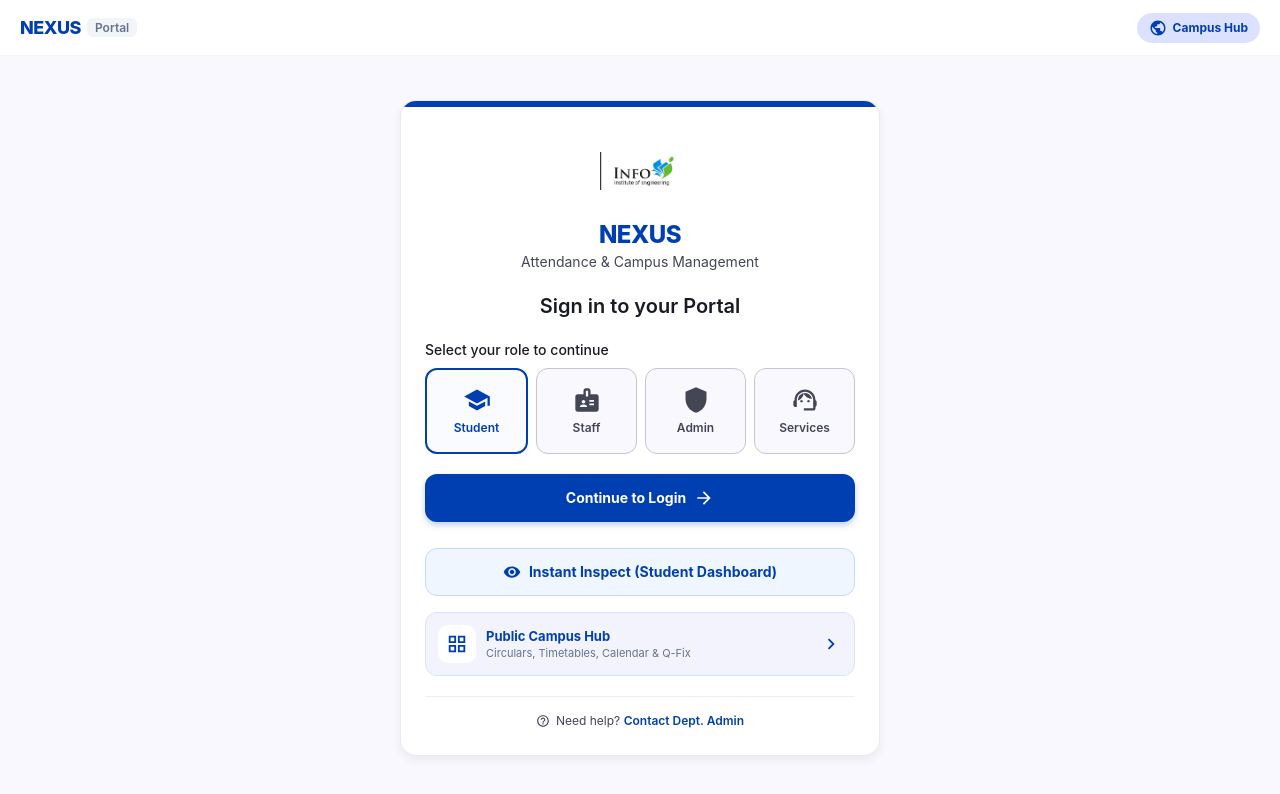
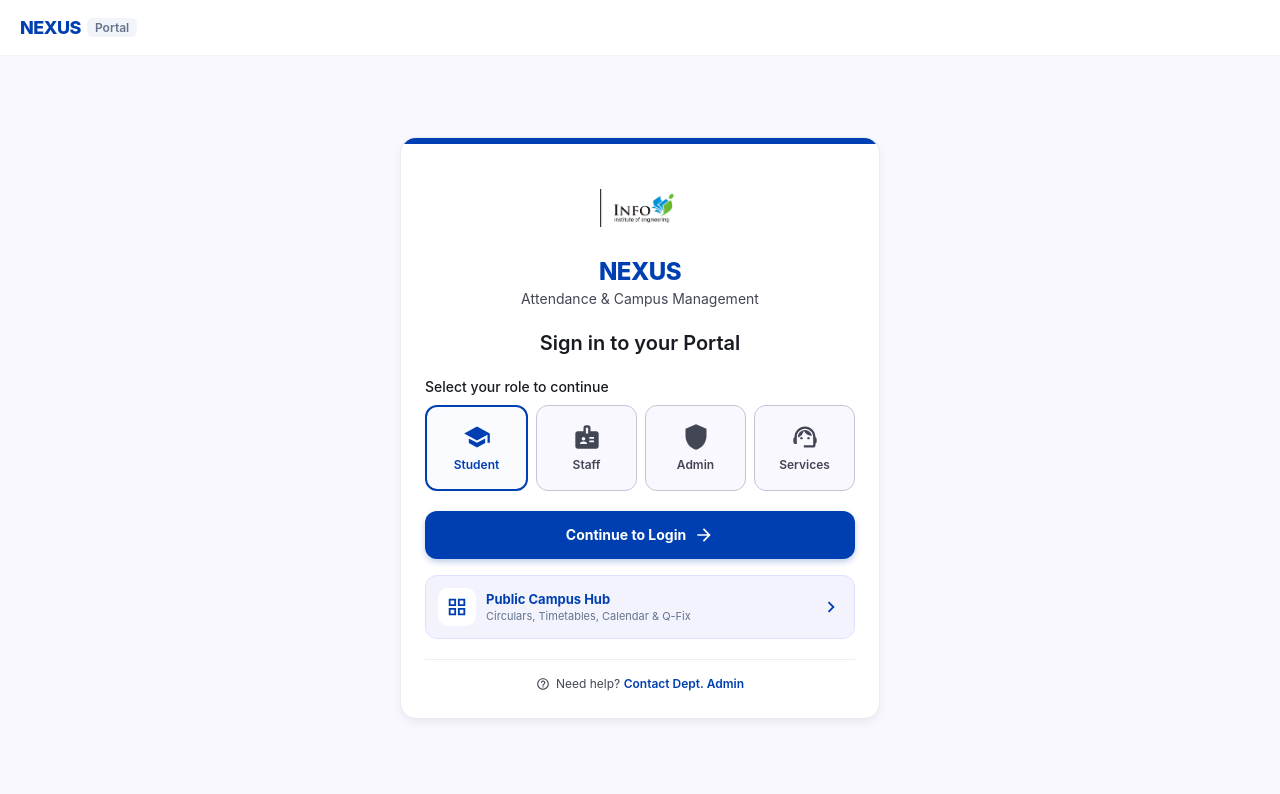
Before and after one commit to techloverprakash-alt/smart-campus, a React (Vite) app: page /login in a window 1280 px wide. Shown: the top 794 px of the page. Built offline with nearby package versions, Linux system fonts and the light colour scheme.

Commit message:
authentication screen components for admin, staff, student, and services login

```diff
--- a/src/modules/auth/screens/AdminLogin.jsx
+++ b/src/modules/auth/screens/AdminLogin.jsx
@@ -53,14 +53,7 @@
           <Text style={styles.backButtonText}>Roles</Text>
         </TouchableOpacity>
 
-        <TouchableOpacity
-          style={styles.campusHubButton}
-          onPress={() => navigation.navigate('CommonPortal', { role: 'admin' })}
-          activeOpacity={0.8}
-        >
-          <MaterialIcons name="public" size={16} color="#8d8f94ff" />
-          <Text style={styles.campusHubButtonText}>Campus Hub</Text>
-        </TouchableOpacity>
+
       </View>
 
       <ScrollView contentContainerStyle={styles.scrollContainer} keyboardShouldPersistTaps="handled">
@@ -198,21 +191,7 @@
               )}
             </TouchableOpacity>
 
-            {/* Quick Demo Credentials Row */}
-            <View style={{ flexDirection: 'row', alignItems: 'center', justifyContent: 'center', gap: 8, marginTop: 12 }}>
-              <Text style={{ fontSize: 11, color: Colors.onSurfaceVariant, fontWeight: '500' }}>Demo fill:</Text>
-              <TouchableOpacity
-                onPress={() => {
-                  setUsername('ADM001');
-                  setPassword('Admin@123');
-                  setError('');
-                }}
-                style={{ backgroundColor: '#eef2ff', paddingVertical: 4, paddingHorizontal: 8, borderRadius: 6, borderWidth: 1, borderColor: '#dbe1ff' }}
-                activeOpacity={0.7}
-              >
-                <Text style={{ fontSize: 11, fontWeight: '600', color: '#003fb1' }}>ADM001</Text>
-              </TouchableOpacity>
-            </View>
+
 
             {/* Quick Access to Common Hub */}
             <TouchableOpacity
--- a/src/modules/auth/screens/LoginPage.jsx
+++ b/src/modules/auth/screens/LoginPage.jsx
@@ -41,29 +41,6 @@
     }
   };
 
-  const handleQuickInspect = () => {
-    if (isLoading) return;
-    setIsLoading(true);
-    const roleLabel = selectedRole.charAt(0).toUpperCase() + selectedRole.slice(1);
-    setLoadingStatus(`Syncing ${roleLabel} Environment...`);
-
-    setTimeout(() => {
-      setLoadingStatus(`Launching ${roleLabel} Dashboard...`);
-    }, 600);
-
-    setTimeout(() => {
-      if (selectedRole === 'services') {
-        loginAs('SERVICES');
-        navigation.navigate('CampusServiceDashboard');
-      } else {
-        const roleKey = selectedRole.toUpperCase();
-        loginAs(roleKey);
-        const target = roleKey === 'STUDENT' ? 'StudentDashboard' : roleKey === 'STAFF' ? 'StaffDashboard' : 'AdminDashboard';
-        navigation.navigate(target);
-      }
-      setTimeout(() => setIsLoading(false), 500);
-    }, 1250);
-  };
 
   return (
     <SafeAreaView style={styles.safeArea}>
@@ -74,14 +51,7 @@
           <Text style={styles.topNavPortal}>Portal</Text>
         </View>
 
-        <TouchableOpacity
-          style={styles.campusHubBtn}
-          onPress={() => navigation.navigate('CommonPortal')}
-          activeOpacity={0.8}
-        >
-          <MaterialIcons name="public" size={18} color="#003fb1" />
-          <Text style={styles.campusHubBtnText}>Campus Hub</Text>
-        </TouchableOpacity>
+
       </View>
 
       <ScrollView contentContainerStyle={styles.scrollContainer} showsVerticalScrollIndicator={false}>
@@ -136,11 +106,7 @@
                 <MaterialIcons name="arrow-forward" size={20} color={Colors.onPrimary} />
               </TouchableOpacity>
 
-              {/* Instant Inspect (No Backend/Database Required) */}
-              <TouchableOpacity style={styles.inspectButton} onPress={handleQuickInspect} activeOpacity={0.8}>
-                <MaterialIcons name="visibility" size={18} color="#003fb1" />
-                <Text style={styles.inspectButtonText}>Instant Inspect ({selectedRole.charAt(0).toUpperCase() + selectedRole.slice(1)} Dashboard)</Text>
-              </TouchableOpacity>
+
 
               {/* Campus Hub Quick Access Box */}
               <TouchableOpacity
--- a/src/modules/auth/screens/StaffLogin.jsx
+++ b/src/modules/auth/screens/StaffLogin.jsx
@@ -52,14 +52,7 @@
           <Text style={styles.backButtonText}>Roles</Text>
         </TouchableOpacity>
 
-        <TouchableOpacity
-          style={styles.campusHubButton}
-          onPress={() => navigation.navigate('CommonPortal', { role: 'staff' })}
-          activeOpacity={0.8}
-        >
-          <MaterialIcons name="public" size={16} color="#003fb1" />
-          <Text style={styles.campusHubButtonText}>Campus Hub</Text>
-        </TouchableOpacity>
+
       </View>
 
       <ScrollView contentContainerStyle={styles.scrollContainer} keyboardShouldPersistTaps="handled">
--- a/src/modules/auth/screens/StudentLogin.jsx
+++ b/src/modules/auth/screens/StudentLogin.jsx
@@ -51,14 +51,7 @@
           <Text style={styles.backButtonText}>Roles</Text>
         </TouchableOpacity>
 
-        <TouchableOpacity
-          style={styles.campusHubButton}
-          onPress={() => navigation.navigate('CommonPortal', { role: 'student' })}
-          activeOpacity={0.8}
-        >
-          <MaterialIcons name="public" size={16} color="#003fb1" />
-          <Text style={styles.campusHubButtonText}>Campus Hub</Text>
-        </TouchableOpacity>
+
       </View>
 
       <ScrollView contentContainerStyle={styles.scrollContainer} keyboardShouldPersistTaps="handled">
--- a/src/modules/auth/service-login/ServicesLogin.jsx
+++ b/src/modules/auth/service-login/ServicesLogin.jsx
@@ -58,14 +58,7 @@
           <Text style={styles.backButtonText}>Roles</Text>
         </TouchableOpacity>
 
-        <TouchableOpacity
-          style={styles.campusHubButton}
-          onPress={() => navigation.navigate('CommonPortal')}
-          activeOpacity={0.8}
-        >
-          <MaterialIcons name="public" size={16} color="#003fb1" />
-          <Text style={styles.campusHubButtonText}>Campus Hub</Text>
-        </TouchableOpacity>
+
       </View>
 
       <ScrollView contentContainerStyle={styles.scrollContainer} keyboardShouldPersistTaps="handled">
@@ -167,38 +160,7 @@
               </Text>
             </TouchableOpacity>
 
-            {/* Quick Demo Options */}
-            <View style={styles.demoSection}>
-              <Text style={styles.demoHeading}>Instant Demo Sign-in:</Text>
-              <View style={styles.demoButtonsRow}>
-                <TouchableOpacity
-                  style={styles.demoBtn}
-                  onPress={() => handleLogin('SERVICES')}
-                  activeOpacity={0.7}
-                >
-                  <MaterialIcons name="support-agent" size={16} color="#003fb1" />
-                  <Text style={styles.demoBtnText}>Services Desk</Text>
-                </TouchableOpacity>
 
-                <TouchableOpacity
-                  style={styles.demoBtn}
-                  onPress={() => handleLogin('STUDENT')}
-                  activeOpacity={0.7}
-                >
-                  <MaterialIcons name="school" size={16} color="#003fb1" />
-                  <Text style={styles.demoBtnText}>Student View</Text>
-                </TouchableOpacity>
-
-                <TouchableOpacity
-                  style={styles.demoBtn}
-                  onPress={() => handleLogin('STAFF')}
-                  activeOpacity={0.7}
-                >
-                  <MaterialIcons name="badge" size={16} color="#003fb1" />
-                  <Text style={styles.demoBtnText}>Faculty View</Text>
-                </TouchableOpacity>
-              </View>
-            </View>
           </View>
         </View>
       </ScrollView>
```
